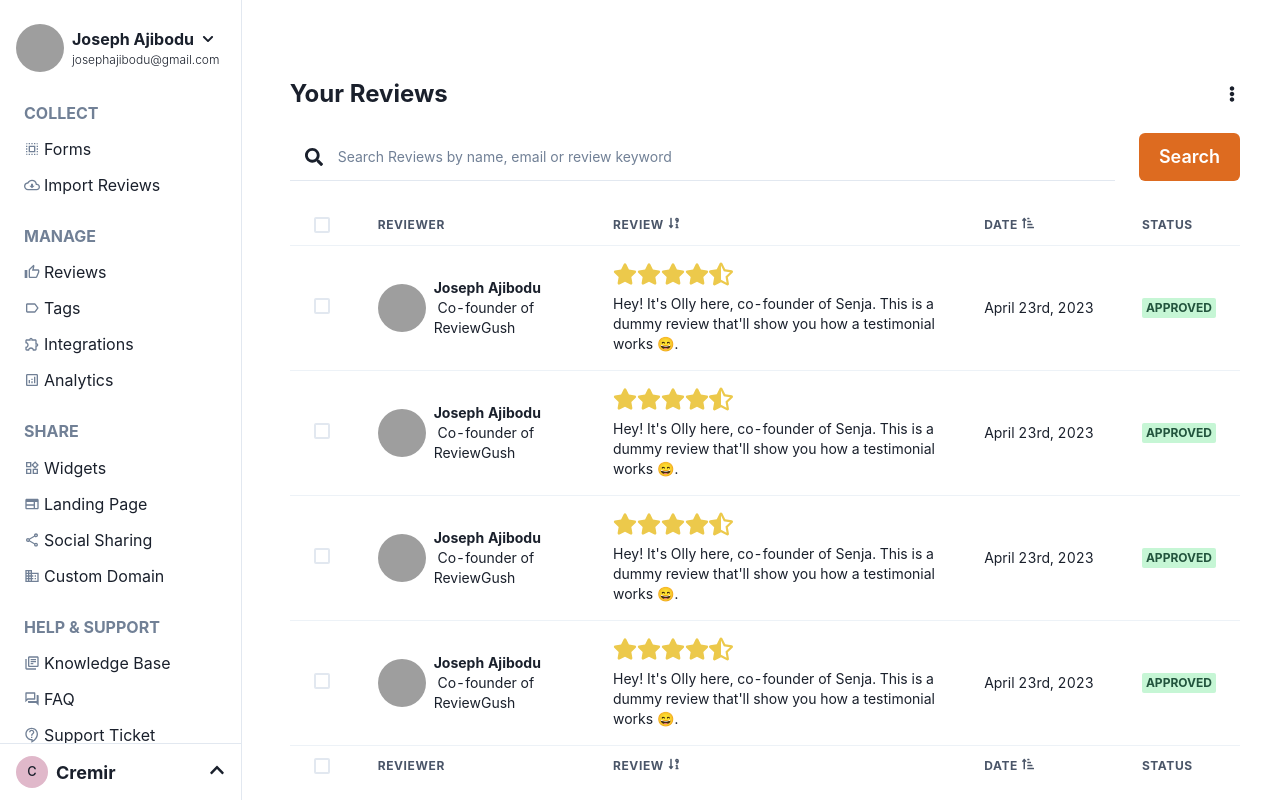
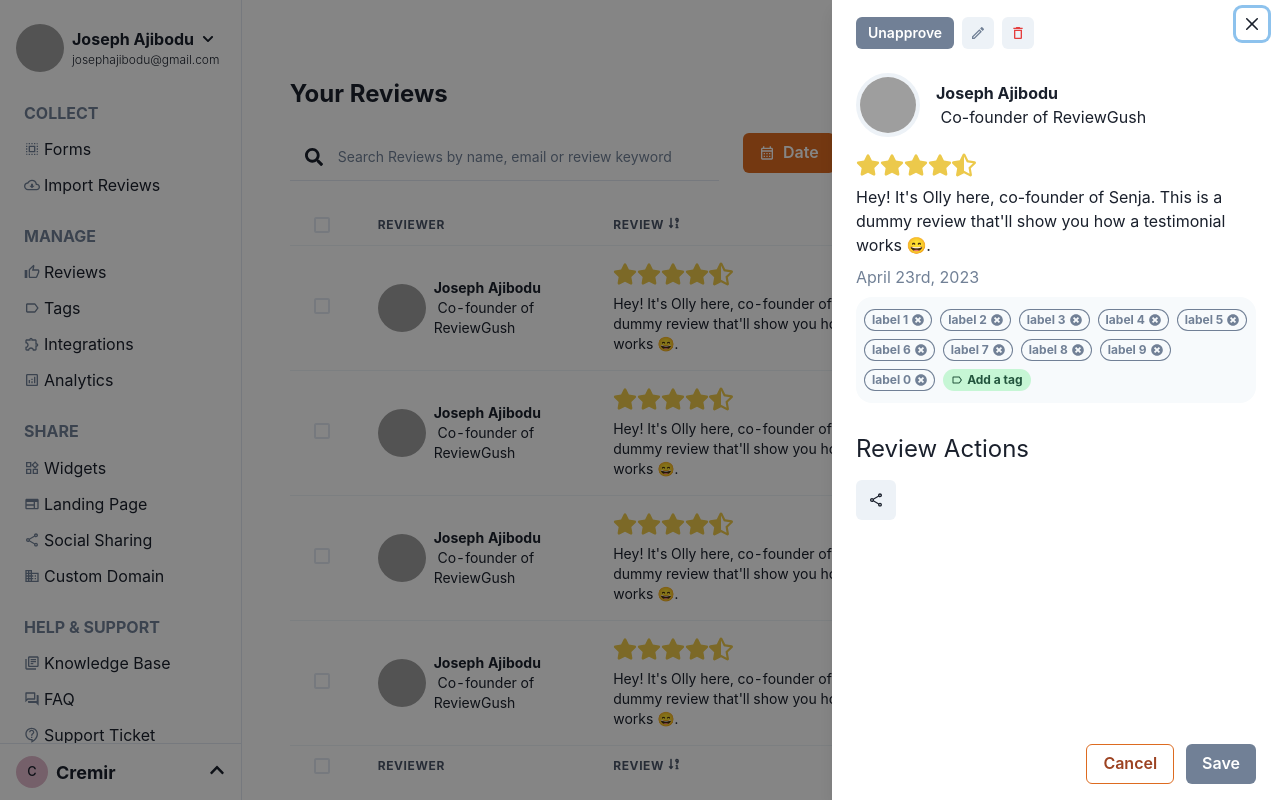
Before and after one commit to cremirdevio/reviewgush-web, a Next.js app: page /account/dashboard in a window 1280 px wide. Both pictures are taken after a click on the element 764 px from the left and 307 px from the top of the page. Built offline with nearby package versions, Linux system fonts and the light colour scheme; grey boxes are pictures that could not be loaded.

Commit message:
chore: tag selection and creation input added to reviews
view 1

```diff
--- a/src/components/dashboard/reviews/single-review-table-item.tsx
+++ b/src/components/dashboard/reviews/single-review-table-item.tsx
@@ -1,18 +1,43 @@
 import {
   Avatar,
-  Badge,
+  ButtonGroup,
   Checkbox,
+  Drawer,
+  DrawerBody,
+  DrawerCloseButton,
+  DrawerContent,
+  DrawerFooter,
+  DrawerHeader,
+  DrawerOverlay,
   Flex,
   HStack,
+  Heading,
+  Icon,
+  IconButton,
   Td,
   Text,
-  Tr
+  Tooltip,
+  Tr,
+  useBoolean
 } from "@chakra-ui/react";
 import Ratings from "./ratings";
+import Button from "../../ui/button";
+import { MdClose, MdOutlineEdit, MdOutlineShare } from "react-icons/md";
+import { MdDeleteOutline } from "react-icons/md";
+import Badge from "../../ui/badge";
+import TagPopoverForm from "./tag-popover-form";
+import { FaTimesCircle } from "react-icons/fa";
 
 export default function SingleReviewTableItem() {
+  const [showFullDetails, { on, off }] = useBoolean(false);
+
   return (
-    <Tr _hover={{ bg: `gray.50` }} cursor={`pointer`} fontSize={`sm`}>
+    <Tr
+      onClick={on}
+      _hover={{ bg: `gray.50` }}
+      cursor={`pointer`}
+      fontSize={`sm`}
+    >
       <Td>
         <Checkbox colorScheme="orange" />
       </Td>
@@ -24,7 +49,7 @@ export default function SingleReviewTableItem() {
             size={`md`}
           />
           <Flex flexDir={`column`} alignItems={`flex-start`}>
-            <Text fontWeight={`bold`}> Joseph Ajibodu</Text>
+            <Text fontWeight={`bold`}>Joseph Ajibodu</Text>
             <Text whiteSpace={`pre-wrap`}> Co-founder of ReviewGush</Text>
           </Flex>
         </HStack>
@@ -37,6 +62,107 @@ export default function SingleReviewTableItem() {
             review that&apos;ll show you how a testimonial works 😄.
           </Text>
         </Flex>
+
+        <Drawer
+          isOpen={showFullDetails}
+          placement="right"
+          onClose={off}
+          size={`sm`}
+          // finalFocusRef={btnRef}
+        >
+          <DrawerOverlay />
+          <DrawerContent>
+            <DrawerCloseButton />
+            <DrawerHeader>
+              <ButtonGroup>
+                <Button size={`sm`}>Unapprove</Button>
+                <IconButton
+                  size={`sm`}
+                  aria-label="edit review"
+                  color={`gray.500`}
+                  icon={<MdOutlineEdit size={`16`} />}
+                />
+                <IconButton
+                  size={`sm`}
+                  aria-label="edit review"
+                  color={`red.500`}
+                  icon={<MdDeleteOutline size={`16`} />}
+                />
+              </ButtonGroup>
+            </DrawerHeader>
+
+            <DrawerBody>
+              <Flex gap={`4`} alignItems={`center`} mb={`4`}>
+                <Avatar
+                  name="Joseph Ajibodu"
+                  src="https://avatars.githubusercontent.com/u/78092933?v=4"
+                  size={`lg`}
+                  borderWidth={`4px`}
+                  borderColor={`gray.100`}
+                />
+                <Flex flexDir={`column`} alignItems={`flex-start`}>
+                  <Text fontWeight={`bold`}> Joseph Ajibodu</Text>
+                  <Text whiteSpace={`pre-wrap`}> Co-founder of ReviewGush</Text>
+                </Flex>
+              </Flex>
+              <Ratings rating={4.5} />
+              <Text whiteSpace={`pre-wrap`}>
+                Hey! It&apos;s Olly here, co-founder of Senja. This is a dummy
+                review that&apos;ll show you how a testimonial works 😄.
+              </Text>
+
+              {/* Date */}
+              <Text fontSize={`md`} color={`gray.500`} my={`2`}>
+                April 23rd, 2023
+              </Text>
+
+              {/* Tags List */}
+              <Flex
+                gap={`2`}
+                flexWrap={`wrap`}
+                bg={`gray.50`}
+                px={`2`}
+                py={`3`}
+                borderRadius={`2xl`}
+              >
+                {Array.from(`1234567890`).map((_, index) => (
+                  <Badge key={index} variant={`outline`}>
+                    label {_}
+                    <Icon cursor={`pointer`} ml={`1`} as={FaTimesCircle} />
+                  </Badge>
+                ))}
+
+                {/* <Badge colorScheme="green">
+                  <Icon mr={`1`} as={MdLabelOutline} />
+                  Add a tag
+                </Badge> */}
+
+                <TagPopoverForm />
+              </Flex>
+
+              {/* Actions List: Do more with your review */}
+              <Heading fontWeight={`normal`} fontSize={`2xl`} mt={`8`} mb={`4`}>
+                Review Actions
+              </Heading>
+              {/* Share - Embed - Generate Image */}
+              <ButtonGroup>
+                <Tooltip label="Share Review">
+                  <IconButton
+                    icon={<MdOutlineShare />}
+                    aria-label="Share review"
+                  />
+                </Tooltip>
+              </ButtonGroup>
+            </DrawerBody>
+
+            <DrawerFooter>
+              <Button variant="outline" mr={3} onClick={on}>
+                Cancel
+              </Button>
+              <Button colorScheme="blue">Save</Button>
+            </DrawerFooter>
+          </DrawerContent>
+        </Drawer>
       </Td>
       <Td>April 23rd, 2023</Td>
       <Td>
--- /dev/null
+++ b/src/components/dashboard/reviews/tag-popover-form.tsx
@@ -0,0 +1,89 @@
+import {
+  Divider,
+  Flex,
+  FocusLock,
+  Icon,
+  IconButton,
+  Popover,
+  PopoverArrow,
+  PopoverCloseButton,
+  PopoverContent,
+  PopoverTrigger,
+  useDisclosure
+} from "@chakra-ui/react";
+import React, { useState } from "react";
+import { MdAdd, MdEditNotifications, MdLabelOutline } from "react-icons/md";
+import FormInput from "../../ui/input";
+import Badge from "../../ui/badge";
+import Button from "../../ui/button";
+
+export default function TagPopoverForm() {
+  const { onOpen, onClose, isOpen } = useDisclosure();
+  const firstFieldRef = React.useRef(null);
+  const [tagInput, setTagInput] = useState(``);
+
+  return (
+    <Popover
+      isOpen={isOpen}
+      initialFocusRef={firstFieldRef}
+      onOpen={onOpen}
+      onClose={onClose}
+      placement="bottom-start"
+      closeOnBlur={false}
+    >
+      <PopoverTrigger>
+        <Badge colorScheme="green" cursor={`pointer`}>
+          <Icon mr={`1`} as={MdLabelOutline} />
+          Add a tag
+        </Badge>
+      </PopoverTrigger>
+      <PopoverContent p={5}>
+        <PopoverArrow />
+        <FormInput
+          size={`sm`}
+          ref={firstFieldRef}
+          autoCorrect="on"
+          placeholder="Search for a tag or create one"
+          value={tagInput}
+          onChange={(e) => setTagInput(e.target.value)}
+        />
+
+        {/* List of existing tags */}
+        <Flex flexWrap={`wrap`} rowGap={`2`} columnGap={`2`} my={`2`}>
+          {Array.from(`1234567890`).map((_, index) => (
+            <Badge
+              _hover={{ bg: `gray.100` }}
+              key={index}
+              cursor={`pointer`}
+              variant={`outline`}
+            >
+              <Icon as={MdAdd} />
+              label {_}
+            </Badge>
+          ))}
+        </Flex>
+
+        {/* New Tag */}
+        {tagInput && (
+          <>
+            <Divider />
+            <Badge
+              _hover={{ bg: `gray.100` }}
+              cursor={`pointer`}
+              variant={`outline`}
+              mt={`2`}
+              width={`max-content`}
+              onClick={() => {
+                setTagInput(``);
+                onClose();
+              }}
+            >
+              <Icon as={MdAdd} />
+              {tagInput}
+            </Badge>
+          </>
+        )}
+      </PopoverContent>
+    </Popover>
+  );
+}
--- /dev/null
+++ b/src/components/ui/badge.tsx
@@ -0,0 +1,25 @@
+import { Ref, forwardRef } from "react";
+import { BadgeProps, Badge as ChakraBadge } from "@chakra-ui/react";
+
+const Badge = forwardRef<HTMLElement, BadgeProps>(
+  ({ children, ...otherProps }: BadgeProps, ref: Ref<HTMLElement>) => {
+    return (
+      <ChakraBadge
+        display={`inline-flex`}
+        borderRadius={`2xl`}
+        alignItems={`center`}
+        textTransform={`none`}
+        py={`0.5`}
+        px={`2`}
+        ref={ref}
+        {...otherProps}
+      >
+        {children}
+      </ChakraBadge>
+    );
+  }
+);
+
+Badge.displayName = `Badge`;
+
+export default Badge;
--- a/src/components/ui/input.tsx
+++ b/src/components/ui/input.tsx
@@ -1,3 +1,4 @@
+import React, { forwardRef, Ref } from "react";
 import {
   FormControl,
   Input,
@@ -6,29 +7,40 @@ import {
   InputProps,
   InputRightElement
 } from "@chakra-ui/react";
-import React from "react";
 
-interface FormInput extends InputProps {
+interface FormInputProps extends InputProps {
   leftIcon?: React.ReactNode;
   rightIcon?: React.ReactNode;
 }
 
-export default function FormInput({
-  leftIcon: leftPart,
-  rightIcon: rightPart,
-  ...inputProps
-}: FormInput) {
+const FormInput = forwardRef<HTMLInputElement, FormInputProps>(
+  (
+    { leftIcon: leftPart, rightIcon: rightPart, ...inputProps },
+    ref: Ref<HTMLInputElement>
+  ) => {
     return (
       <FormControl>
         <InputGroup size={inputProps.size ?? `lg`}>
-        {leftPart && <InputLeftElement>{leftPart}</InputLeftElement>}
+          {leftPart && (
+            <InputLeftElement pointerEvents="none">{leftPart}</InputLeftElement>
+          )}
           <Input
             focusBorderColor={`orange.500`}
             fontSize={[`sm`]}
             {...inputProps}
+            ref={ref}
           />
-        {rightPart && <InputRightElement>{rightPart}</InputRightElement>}
+          {rightPart && (
+            <InputRightElement pointerEvents="none">
+              {rightPart}
+            </InputRightElement>
+          )}
         </InputGroup>
       </FormControl>
     );
   }
+);
+
+FormInput.displayName = `FormInput`;
+
+export default FormInput;
--- a/src/pages/account/dashboard.tsx
+++ b/src/pages/account/dashboard.tsx
@@ -1,9 +1,33 @@
 import DashboardLayout from "@/src/components/dashboard-layout";
 import Button from "@/src/components/ui/button";
 import FormInput from "@/src/components/ui/input";
-import { Box, Flex, HStack, Heading, Icon } from "@chakra-ui/react";
+import {
+  Box,
+  ButtonGroup,
+  Flex,
+  HStack,
+  Heading,
+  Icon
+} from "@chakra-ui/react";
 import { FaEllipsisV, FaSearch } from "react-icons/fa";
 import ListReviews from "@/src/components/dashboard/reviews/list-reviews";
+import {
+  MdAccountBox,
+  MdCalendarMonth,
+  MdChevronLeft,
+  MdExtension,
+  MdFilter,
+  MdFilterAlt,
+  MdOutlineCalendarMonth,
+  MdOutlineExtension,
+  MdOutlineFilterAlt,
+  MdOutlineFilterAltOff,
+  MdOutlineLabel,
+  MdOutlineRateReview,
+  MdOutlineStarRate,
+  MdRateReview,
+  MdStarRate
+} from "react-icons/md";
 
 export default function Dashboard() {
   return (
@@ -15,16 +39,43 @@ export default function Dashboard() {
         </HStack>
 
         {/* Search Reviews */}
-        <Flex gap={`6`} mb={`24px`}>
+        <Flex gap={`6`} mb={`24px`} flexDirection={[`column`, `row`]}>
           <FormInput
             leftIcon={<Icon as={FaSearch} />}
             placeholder="Search Reviews by name, email or review keyword"
             width={`full`}
             variant={`flushed`}
           />
-          <Button size={`lg`} variant="primary">
-            Search
-          </Button>
+          <ButtonGroup>
+            <Button
+              // size={`lg`}
+              variant="primary"
+              leftIcon={<Icon as={MdOutlineCalendarMonth} />}
+            >
+              Date
+            </Button>
+
+            <Button
+              variant="primary"
+              leftIcon={<Icon as={MdOutlineExtension} />}
+            >
+              Integration
+            </Button>
+
+            <Button
+              variant="primary"
+              leftIcon={<Icon as={MdOutlineStarRate} />}
+            >
+              Rating
+            </Button>
+
+            <Button
+              variant="primary"
+              leftIcon={<Icon as={MdOutlineFilterAlt} />}
+            >
+              More filter
+            </Button>
+          </ButtonGroup>
         </Flex>
 
         {/* List reviews in tables or grids */}
```
Lines whose indentation alone changed are shown as unchanged.
